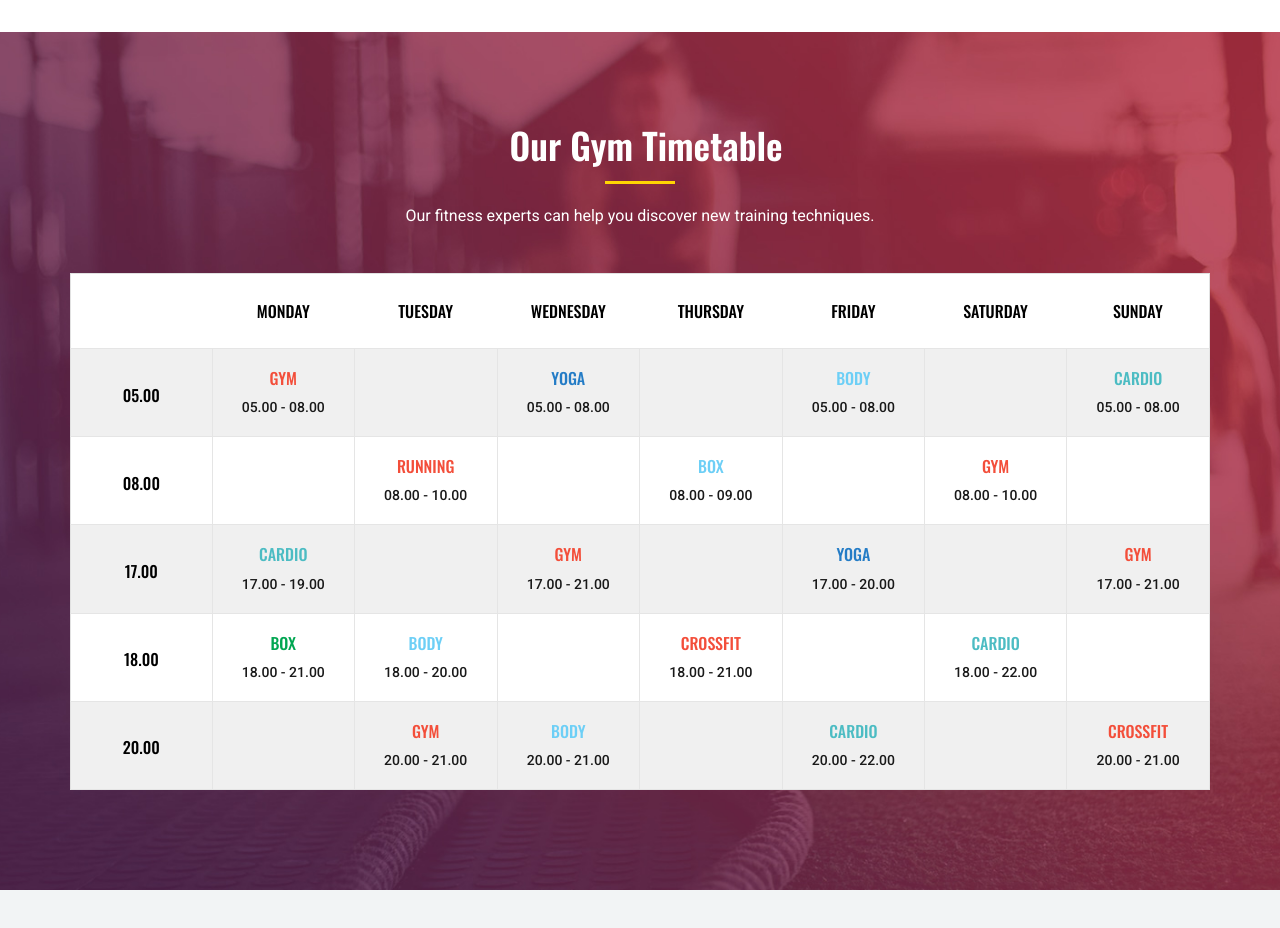
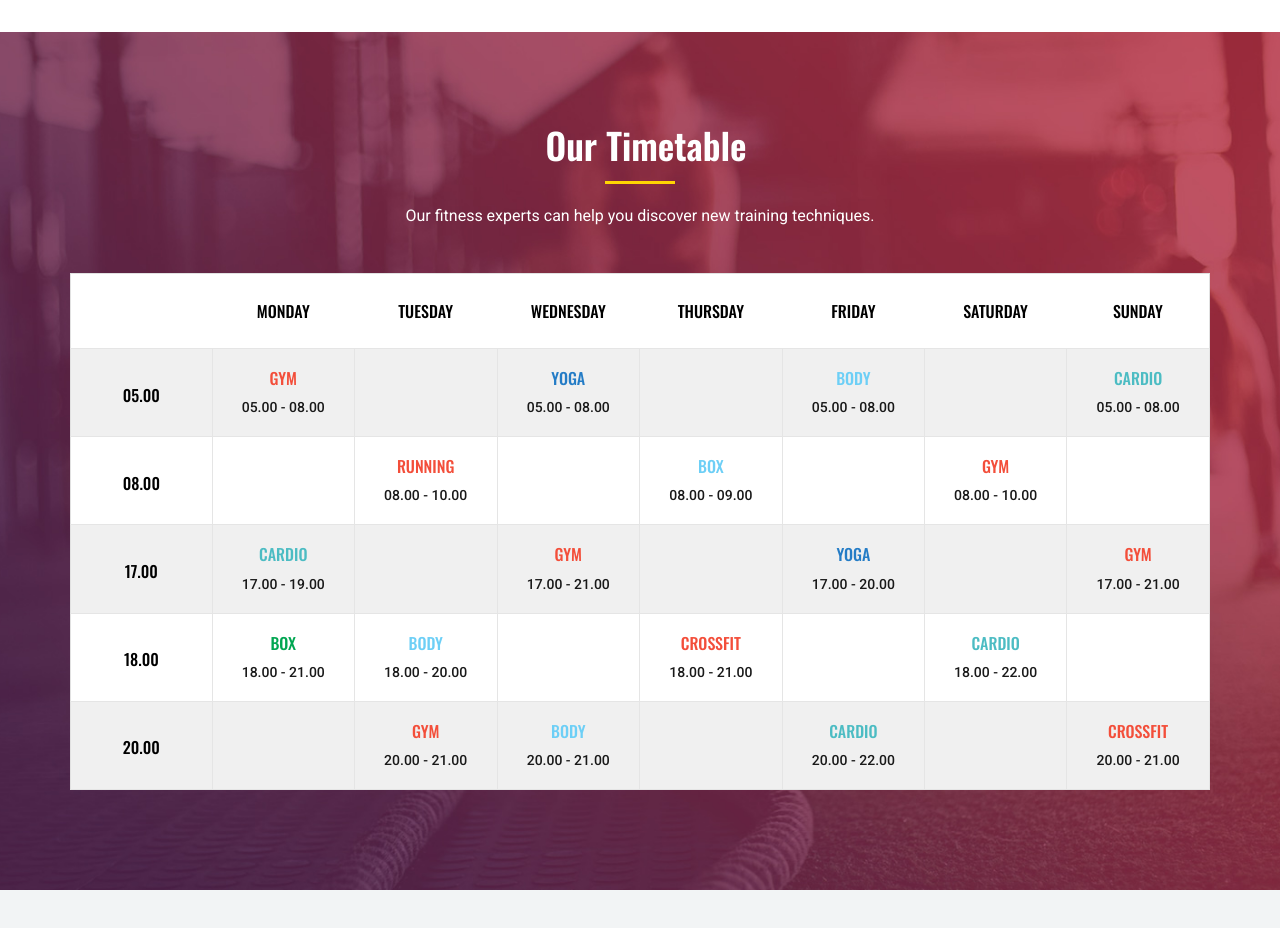
Before and after one commit to wishnu22/tprclub.io, a plain HTML site: page index.html in a window 1280 px wide. Shown: the part 3080-4008 px from the top of the page. Drawn offline with nearby package versions, Linux system fonts and the light colour scheme.

Commit message:
Update index.html

```diff
--- a/index.html
+++ b/index.html
@@ -402,7 +402,7 @@
             <div class="row">
                 <div class="col-lg-12">
                     <div class="section-title">
-                        <h2>Our Gym Timetable</h2>
+                        <h2>Our Timetable</h2>
                         <p>Our fitness experts can help you discover new training techniques.</p>
                     </div>
                 </div>
```
